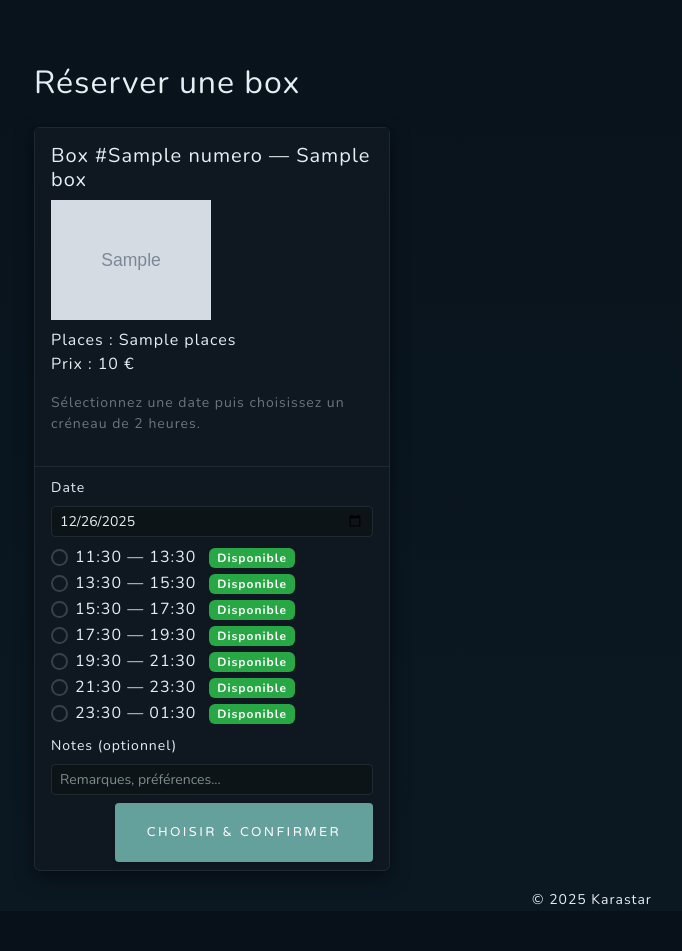
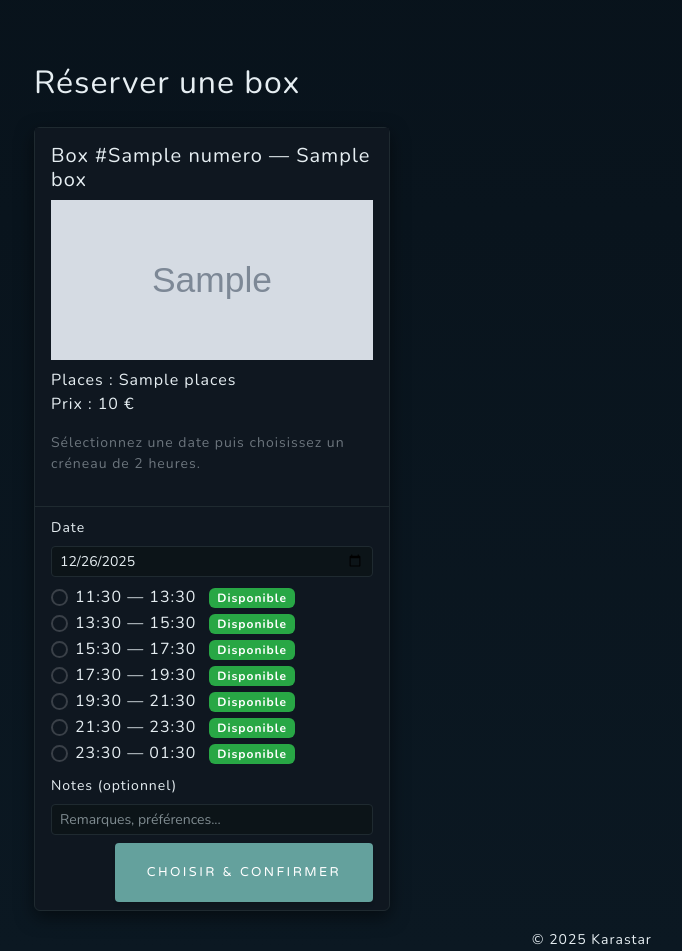
Before and after one commit to manahak/projet_karaoke, a Flask app: page / in a window 1280 px wide. Shown: the part 518-1469 px from the top of the page, without its empty margins (48-730 px from the left). Before the commit the page ends 1423 px from the top, so only its background shows below. Run offline with Flask 3, Linux system fonts and the light colour scheme; grey boxes marked "Sample" are stand-in pictures; a database or web service that is not in the repository returns one stand-in record (values such as "Sample title"); some libraries are stand-ins or nearby versions.

Commit message:
correctif image

```diff
--- a/templates/index.html
+++ b/templates/index.html
@@ -41,13 +41,13 @@
             <div class="card h-100">
                 <div class="card-body">
                     <h5 class="card-title">Box #{{ box.numero }} — {{ box.nom|default(box.type)|capitalize }}</h5>
-                    {% if box.image %}
-                    <div class="mb-2"><img src="{{ box.image }}" alt="Box {{ box.numero }}" class="img-fluid"
-                            style="max-height:120px; object-fit:cover;"></div>
-                    {% else %}
-                    <div class="mb-2"><img src="{{ url_for('static', filename='img/box.png') }}"
-                            alt="Placeholder" class="img-fluid" style="max-height:120px; object-fit:cover;"></div>
-                    {% endif %}
+            {% if box.image %}
+            <div class="mb-2"><img src="{{ box.image }}" alt="Box {{ box.numero }}" class="img-fluid w-100"
+                style="height:160px; object-fit:cover; width:100%;"></div>
+            {% else %}
+            <div class="mb-2"><img src="{{ url_for('static', filename='img/box.png') }}"
+                alt="Placeholder" class="img-fluid w-100" style="height:160px; object-fit:cover; width:100%;"></div>
+            {% endif %}
                     <p class="card-text">Places : {{ box.places }}<br>Prix : {{ box.prix_horaire }} €</p>
                     <p class="text-muted small">Sélectionnez une date puis choisissez un créneau de 2 heures.</p>
                 </div>
```
